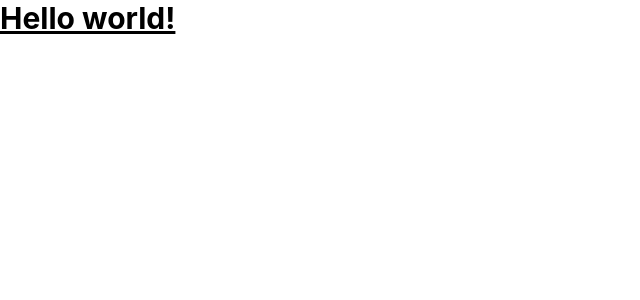
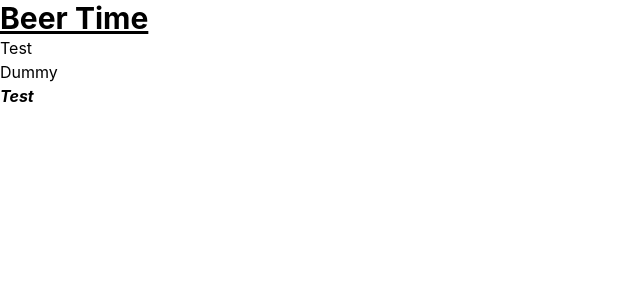
Before and after one commit to OjeshManandhar/beer-time, a React (Vite) app: page / in a window 1280 px wide. Shown: the top 300 px of the page, without its empty margins (0-640 px from the left). Built offline with nearby package versions, Linux system fonts and the light colour scheme.

Commit message:
Absolute imports

```diff
--- a/package.json
+++ b/package.json
@@ -28,6 +28,7 @@
     "prettier": "3.0.0",
     "tailwindcss": "^3.3.2",
     "typescript": "^5.0.2",
-    "vite": "^4.4.0"
+    "vite": "^4.4.0",
+    "vite-tsconfig-paths": "^4.2.0"
   }
 }
--- a/src/App.tsx
+++ b/src/App.tsx
@@ -1,5 +1,16 @@
+// components
+import Test from '@/components/Test';
+import Dummy from '@/components/Dummy';
+
 function App() {
-  return <h1 className='text-3xl font-bold underline'>Hello world!</h1>;
+  return (
+    <>
+      <h1 className='text-3xl font-bold underline'>Beer Time</h1>
+
+      <Test />
+      <Dummy />
+    </>
+  );
 }
 
 export default App;
--- /dev/null
+++ b/src/components/Dummy/index.tsx
@@ -0,0 +1,17 @@
+// components
+import Test from '@/components/Test';
+
+function Dummy() {
+  return (
+    <>
+      <h1>Dummy</h1>
+      <strong>
+        <em>
+          <Test />
+        </em>
+      </strong>
+    </>
+  );
+}
+
+export default Dummy;
--- /dev/null
+++ b/src/components/Test/index.tsx
@@ -0,0 +1,5 @@
+function Test() {
+  return <h1>Test</h1>;
+}
+
+export default Test;
--- a/src/test.css
+++ /dev/null
@@ -1,4 +0,0 @@
-.test {
-  color: red;
-  background-color: white;
-}
--- a/vite.config.ts
+++ b/vite.config.ts
@@ -1,7 +1,8 @@
-import { defineConfig } from 'vite'
-import react from '@vitejs/plugin-react-swc'
+import { defineConfig } from 'vite';
+import react from '@vitejs/plugin-react-swc';
+import tsconfigPaths from 'vite-tsconfig-paths';
 
 // https://vitejs.dev/config/
 export default defineConfig({
-  plugins: [react()],
-})
+  plugins: [react(), tsconfigPaths()],
+});
```
Also changed, not shown: tsconfig.json (+9 -0 lines), 1 other file (tests, documents, lock files or other folders).
